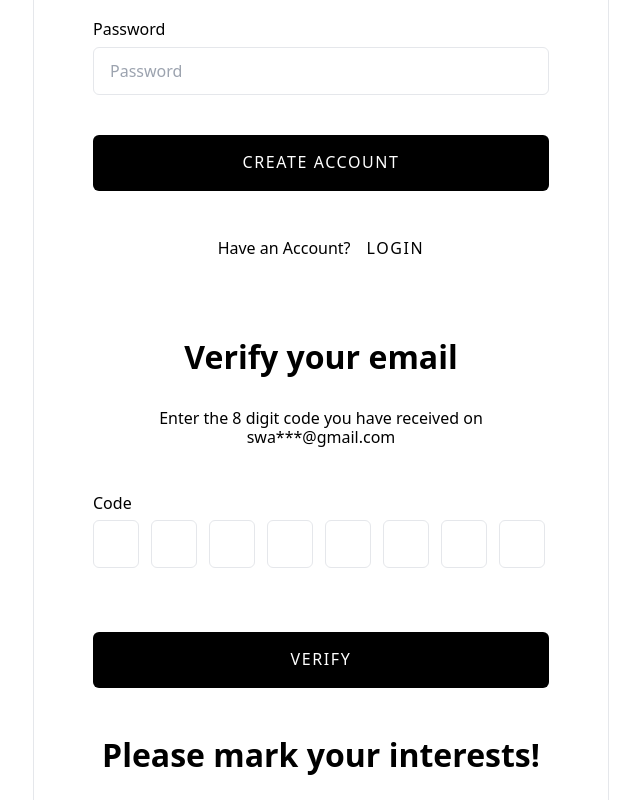
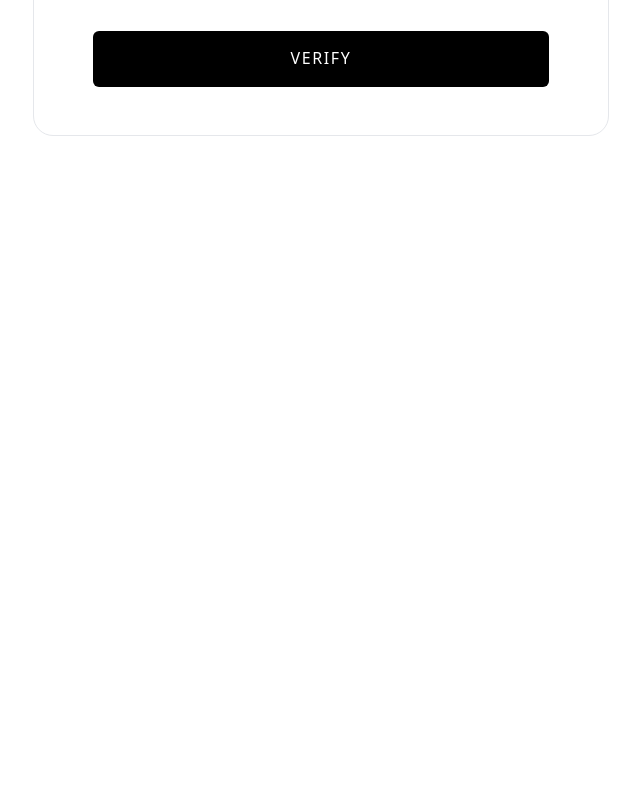
Before and after one commit to ncharanaraj/ecommerce, a React (Create React App) app: page /verify in a window 1280 px wide. Shown: the part 480-1280 px from the top of the page, without its empty margins (319-959 px from the left). After the commit the page ends 800 px from the top, so only its background shows below. Built offline with nearby package versions, Linux system fonts and the light colour scheme.

Commit message:
chore: react router setup && create page folder

```diff
--- a/package.json
+++ b/package.json
@@ -9,6 +9,7 @@
     "lucide-react": "^0.358.0",
     "react": "^18.2.0",
     "react-dom": "^18.2.0",
+    "react-router-dom": "^6.22.3",
     "react-scripts": "5.0.1",
     "web-vitals": "^2.1.4"
   },
--- a/src/App.js
+++ b/src/App.js
@@ -1,9 +1,7 @@
 import React from "react";
 import Header from "./components/Header";
 import PromoHeader from "./components/PromoHeader";
-import Form from "./components/Form";
-import Verify from "./components/Verify";
-import Categories from "./components/Categories";
+import { Outlet } from "react-router-dom";
 
 const App = () => {
   return (
@@ -14,9 +12,7 @@ const App = () => {
       </header>
       <main className="flex justify-center">
         <div className="w-[576px]  border rounded-[20px] mt-10 p-6 flex flex-col items-center justify-center">
-          <Form />
-          <Verify />
-          <Categories />
+          <Outlet />
         </div>
       </main>
     </>
--- a/src/index.js
+++ b/src/index.js
@@ -2,10 +2,35 @@ import React from "react";
 import ReactDOM from "react-dom/client";
 import "./index.css";
 import App from "./App";
+import { RouterProvider, createBrowserRouter } from "react-router-dom";
+import Form from "./pages/Form";
+import Verify from "./pages/Verify";
+import Categories from "./pages/Categories";
+
+const router = createBrowserRouter([
+  {
+    path: "/",
+    element: <App />,
+    children: [
+      {
+        path: "/signup",
+        element: <Form />,
+      },
+      {
+        path: "/verify",
+        element: <Verify />,
+      },
+      {
+        path: "/category",
+        element: <Categories />,
+      },
+    ],
+  },
+]);
 
 const root = ReactDOM.createRoot(document.getElementById("root"));
 root.render(
   <React.StrictMode>
-    <App />
+    <RouterProvider router={router} />
   </React.StrictMode>
 );
--- a/src/components/Form.js
+++ b/src/pages/Form.js
@@ -1,8 +1,10 @@
 import React, { useState } from "react";
-import Button from "./Button";
+import Button from "../components/Button";
+import { useNavigate } from "react-router-dom";
 
 const Form = () => {
   const [isLoginForm, setIsLoginForm] = useState(false);
+  const navigate = useNavigate();
 
   return (
     <>
@@ -24,6 +26,7 @@ const Form = () => {
         onSubmit={(e) => {
           e.preventDefault();
           console.log("form");
+          navigate("/verify");
         }}
       >
         {!isLoginForm && (
--- a/src/components/Verify.js
+++ b/src/pages/Verify.js
@@ -1,7 +1,9 @@
 import React from "react";
-import Button from "./Button";
+import Button from "../components/Button";
+import { useNavigate } from "react-router-dom";
 
 const Verify = () => {
+  const navigate = useNavigate();
   return (
     <>
       <h2 className="leading-[38.73px] text-[32px] font-semibold my-4">
@@ -11,7 +13,14 @@ const Verify = () => {
         Enter the 8 digit code you have received on
         <span className="font-medium"> swa***@gmail.com</span>
       </p>
-      <form className="mt-[30px]">
+      <form
+        className="mt-[30px]"
+        onSubmit={(e) => {
+          e.preventDefault();
+          console.log("login success");
+          navigate("/category");
+        }}
+      >
         <p className="leading-[19.36px] font-normal text-base">Code</p>
         <div className="flex gap-3 mt-[7px] mb-10">
           <input type="text" className="border w-[46px] h-12 rounded-md" />
```
Also changed, not shown: src/pages/Categories.js (renamed from src/components/Categories.js), 1 other file (tests, documents, lock files or other folders).
